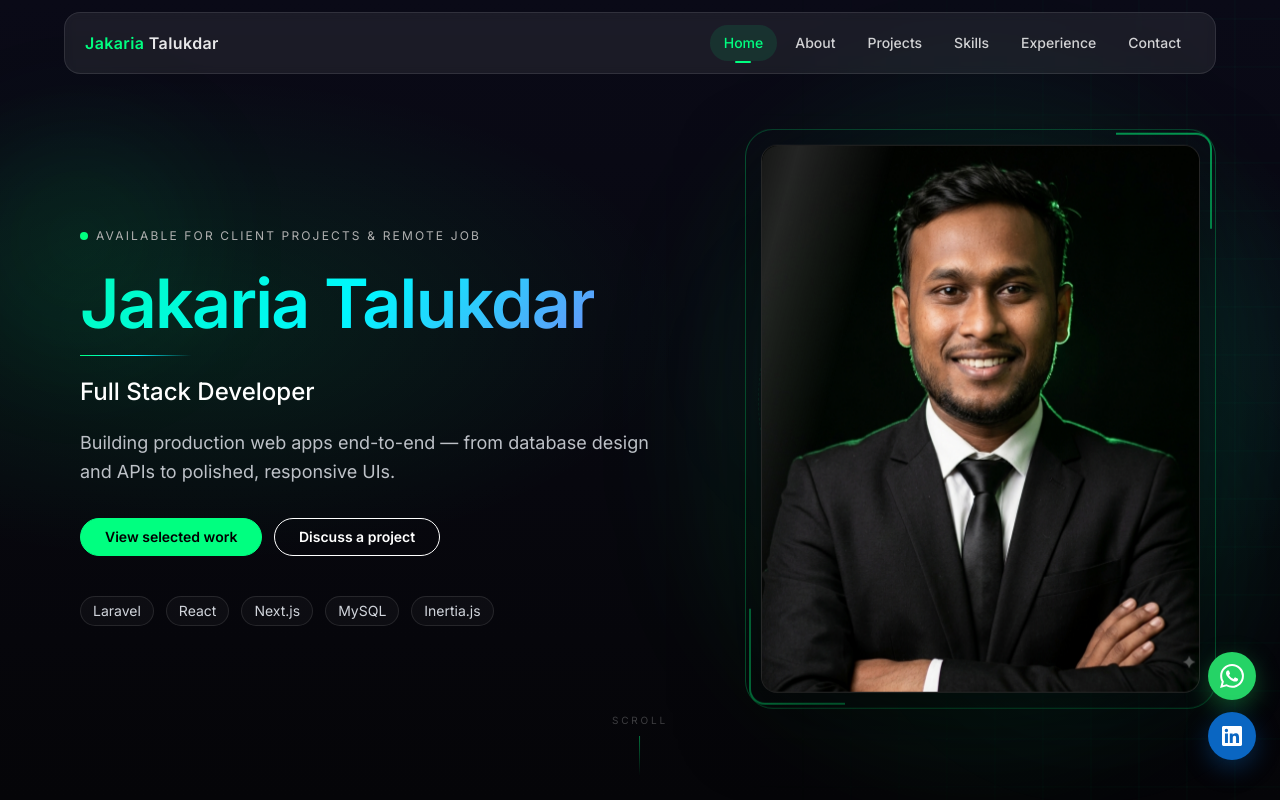
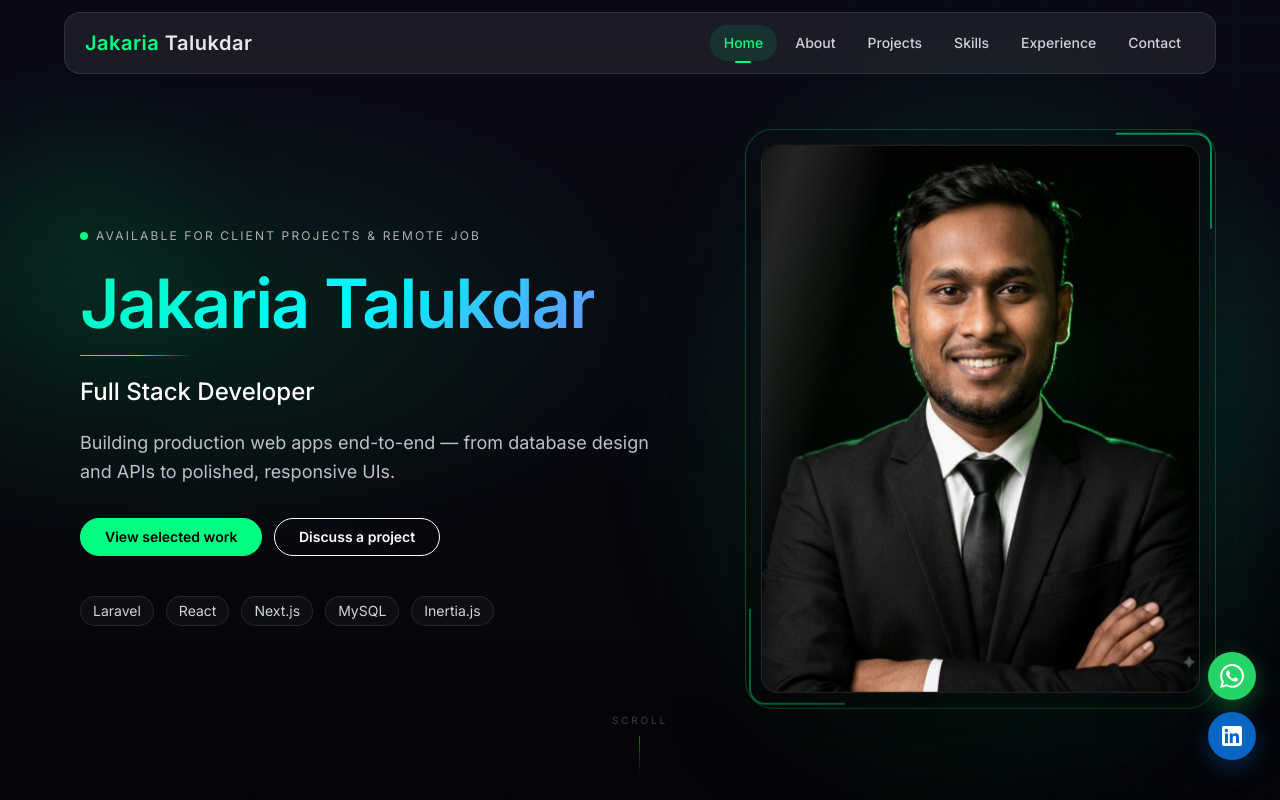
Before and after one commit to jakariaTalukdar/jakaria-talukdar, a Next.js app: page / in a window 1280 px wide. Shown: the top 800 px of the page. Built offline with nearby package versions, Linux system fonts and the light colour scheme.

Commit message:
navbar fixed

```diff
--- a/src/components/Navbar.js
+++ b/src/components/Navbar.js
@@ -77,7 +77,7 @@ export default function Navbar() {
             <Link
               href="/#home"
               onClick={closeMenu}
-              className="relative z-10 text-white font-semibold tracking-wide text-sm sm:text-base"
+              className="relative z-10 text-white font-semibold tracking-wide text-base sm:text-lg md:text-xl"
             >
               <span className="text-primary">{siteData.name.split(" ")[0]}</span>{" "}
               <span className="text-white/90">
```
